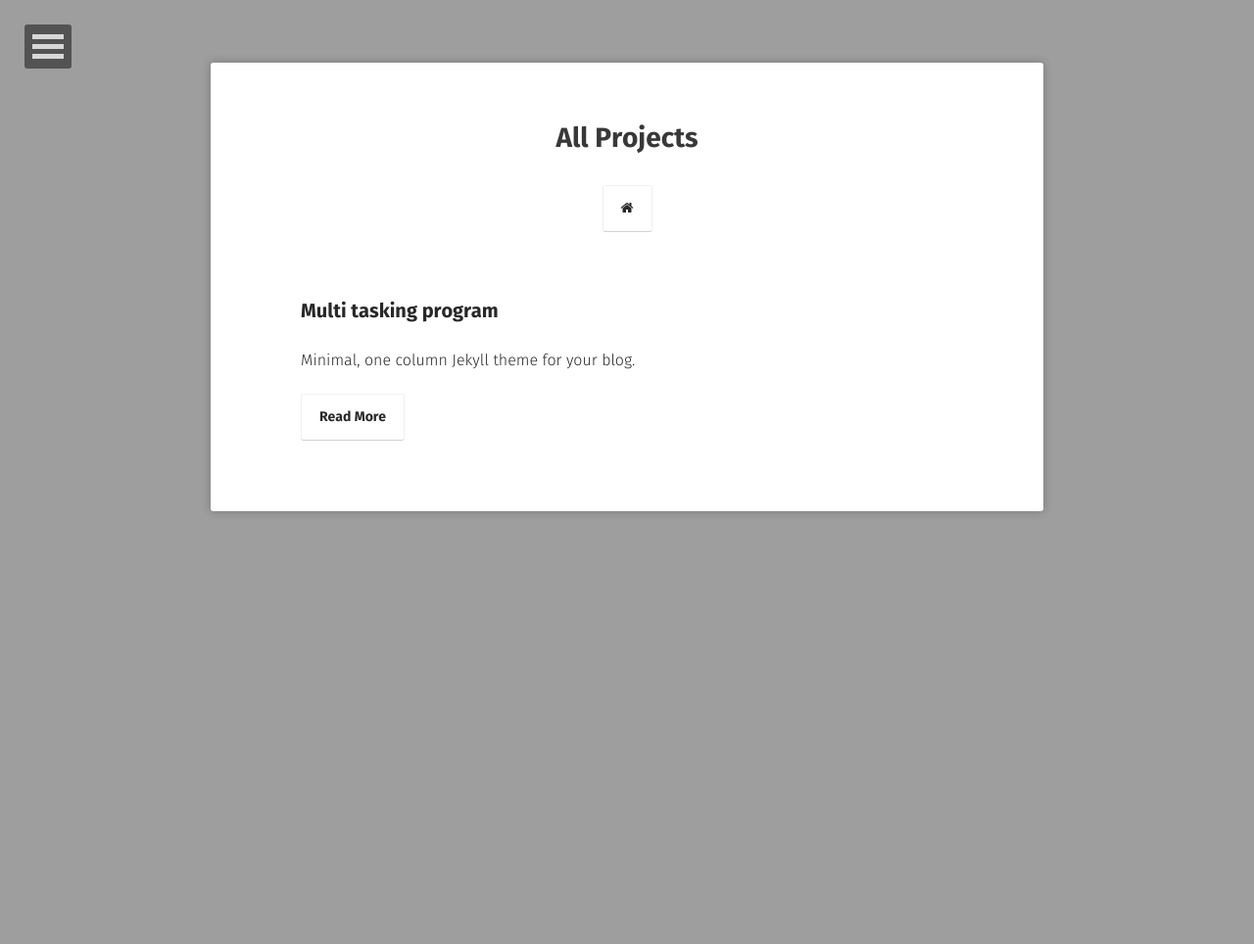
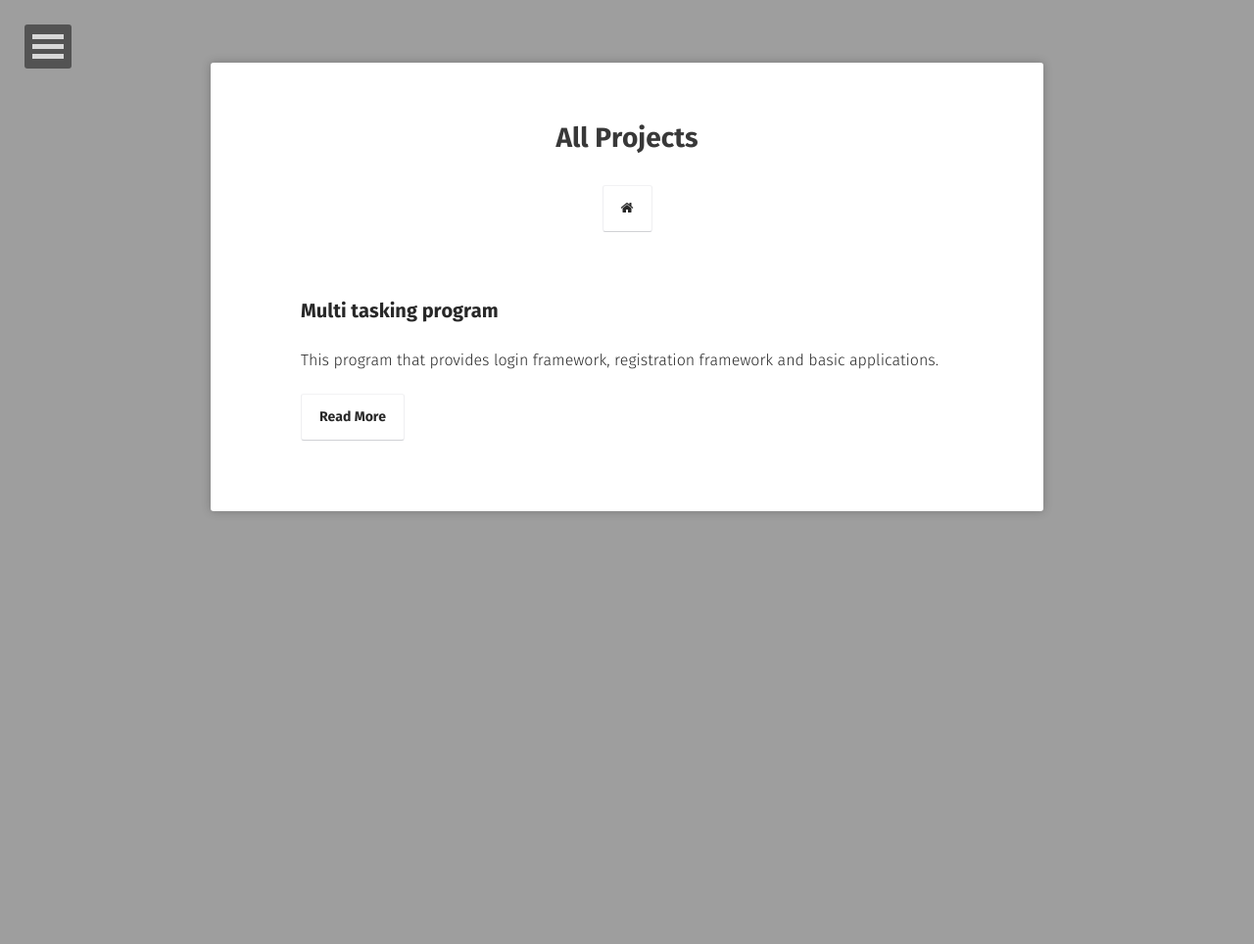
Before and after one commit to hieuhdh/deuteri, a Jekyll site: the page built from projects/index.md, in a window 1280 px wide. Shown: the whole page at 98% size. Built offline with Jekyll 4.4.1, drawn with Linux system fonts in a browser that asks for light colours; some web fonts are replaced.

Commit message:
fix something

```diff
--- a/_posts/2021-09-13-Multi-tasking-program.md
+++ b/_posts/2021-09-13-Multi-tasking-program.md
@@ -2,7 +2,7 @@
 layout: post
 title:  "Multi tasking program"
 date:   2021-09-13
-excerpt: "Minimal, one column Jekyll theme for your blog."
+excerpt: "This program that provides login framework, registration framework and basic applications."
 project: true
 tag:
 - Python
@@ -23,6 +23,7 @@
 
 <div align="center">
     <h4>
+        <a href="#about-project" style="text-decoration: none; color:#823af7">About project | </a>
         <a href="#features" style="text-decoration: none; color:#823af7">Features | </a>
         <a href="#install" style="text-decoration: none; color:#823af7">Install | </a>
         <a href="#documents" style="text-decoration: none; color:#823af7">Documents | </a>
@@ -35,6 +36,16 @@
 
 ![something](https://user-images.githubusercontent.com/86739367/132988864-ecadc18b-c73c-40eb-9c46-436a76f21157.png)
 
+
+## About project
+
+With the sketchy knowledge that I learned from tkinter, I tried to create a software with many functions, to help users monitor system time, display RAM. More specifically, the login as well as the system registration with a rudimentary data encryption algorithm. Hope this project can help readers have a new look at python language.
+
+<div align="left">
+    <a href="https://github.com/hieuhdh/Multi-tasking-program" class="btn">Source code</a>
+</div>
+
+
 ## Features
 
 * `Sign up account`
@@ -46,7 +57,6 @@
 
 <details open>
 <summary>Git clone</summary>
-
 
 * Create any folder, then git clone package there
 
@@ -95,39 +105,48 @@
 
 ## Documents
 
-  For help getting started with python, view our online [documentation](https://www.python.org/).
+  For help getting started with python, view our online <a href="https://www.python.org/" style="text-decoration: none; color:blue" >documentation.</a>.
+
 
 ## Bugs and Issues
 
-  Have a bug or an issue with this project? [Open a new issue](https://github.com/hieuhdh/Multi-tasking-program/issues) here on GitHub.
+  Have a bug or an issue with this project? <a href="https://github.com/hieuhdh/Multi-tasking-program/issues" style="text-decoration: none; color:blue" >Open a new issue</a> here on GitHub.
 
 ## Screenshots
 
-1. Home screen
+**1. Home screen**
 
     ![main](https://user-images.githubusercontent.com/86739367/132988864-ecadc18b-c73c-40eb-9c46-436a76f21157.png)
 
-2. Home interface
+**2. Home interface**
 
     ![home](https://user-images.githubusercontent.com/86739367/132999147-b5fe975b-dc5c-455c-ad82-aa496a7919f7.png)
 
-3. Login
+**3. Login**
 
     ![login](https://user-images.githubusercontent.com/86739367/132989561-425cf48d-c77e-4c7c-a3a1-f849134299ae.png)
 
-4. Sign up
+**4. Sign up**
 
     ![signup](https://user-images.githubusercontent.com/86739367/132989641-7acb111d-7d45-463b-83e1-d0dd89d1280b.png)
 
-5. Applications
+**5. Applications**
 
-6. About me
+**6. About me**
 
     ![aboutme](https://user-images.githubusercontent.com/86739367/133070589-ade6b1c2-188d-4710-87a9-9f87f2f3dfaa.png)
 
-7. Notifications
+**7. Notifications**
 
-    ![have_to_login](https://user-images.githubusercontent.com/86739367/132998794-33f72299-8ad6-48c7-8913-62ecc2bcf789.png)  ![name](https://user-images.githubusercontent.com/86739367/132998735-8f5bce02-252c-4696-9563-c044d6ae74f0.png)  ![didnt_match](https://user-images.githubusercontent.com/86739367/132998719-9a01ce11-0f51-4f02-83c9-1ea059e59c45.png)  ![signup_succ](https://user-images.githubusercontent.com/86739367/132998737-15115ab7-3ea6-493c-be7c-5993f8319441.png)  ![login_succ](https://user-images.githubusercontent.com/86739367/132998733-80475b56-ba7c-4b82-be20-7a449651dd32.png)  ![login_fail](https://user-images.githubusercontent.com/86739367/132998732-f78dfeae-a7bf-48d3-947e-b4d22bf81499.png)
+<figure class="six">
+	<img src="https://user-images.githubusercontent.com/86739367/132998794-33f72299-8ad6-48c7-8913-62ecc2bcf789.png">
+	<img src="https://user-images.githubusercontent.com/86739367/132998735-8f5bce02-252c-4696-9563-c044d6ae74f0.png">
+	<img src="https://user-images.githubusercontent.com/86739367/132998719-9a01ce11-0f51-4f02-83c9-1ea059e59c45.png">
+    <img src="https://user-images.githubusercontent.com/86739367/132998737-15115ab7-3ea6-493c-be7c-5993f8319441.png">
+	<img src="https://user-images.githubusercontent.com/86739367/132998733-80475b56-ba7c-4b82-be20-7a449651dd32.png">
+	<img src="https://user-images.githubusercontent.com/86739367/132998732-f78dfeae-a7bf-48d3-947e-b4d22bf81499.png">
+	<figcaption></figcaption>
+</figure>
 
 8. User information
 
@@ -140,10 +159,14 @@
 
 ## License
 
-[MIT](https://opensource.org/licenses/MIT)
+<div align="left">
+    <a href="https://opensource.org/licenses/MIT" class="btn">MIT</a>
+</div>
 
 ## About me
 
-<a href="https://github.com/hieuhdh" target="_blank"><img alt="Github" src="https://img.shields.io/badge/Github-181717?style=flat-square&logo=Github&logoColor=white" /></a>
-<a href="https://www.linkedin.com/in/hieuhdh" target="_blank"><img src="https://img.shields.io/badge/LinkedIn-0A66C2?&style=flat-square&logo=linkedin&logoColor=white" alt="LinkedIn"></a>
-<a href="https://www.facebook.com/ao.lncb/" target="_blank"><img src="https://img.shields.io/badge/Facebook-1877F2?&style=flat-square&logo=facebook&logoColor=white" alt="Facebook"></a>
+<div align="center">
+    <h4>
+        <a href="https://hieuhdh.github.io/deuteri/" class="btn btn-success">Click here</a>
+    </h4>
+</div>
```
